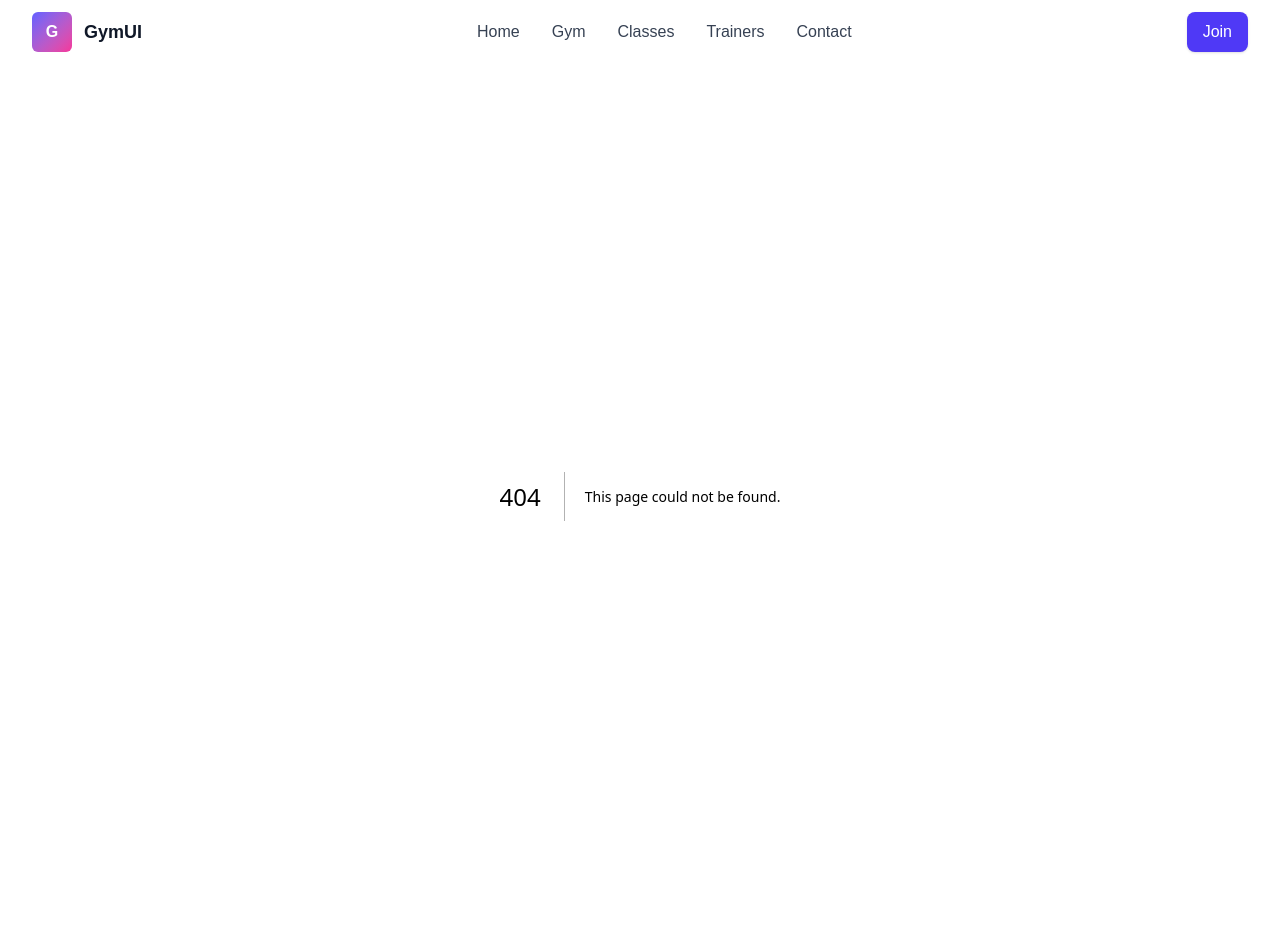
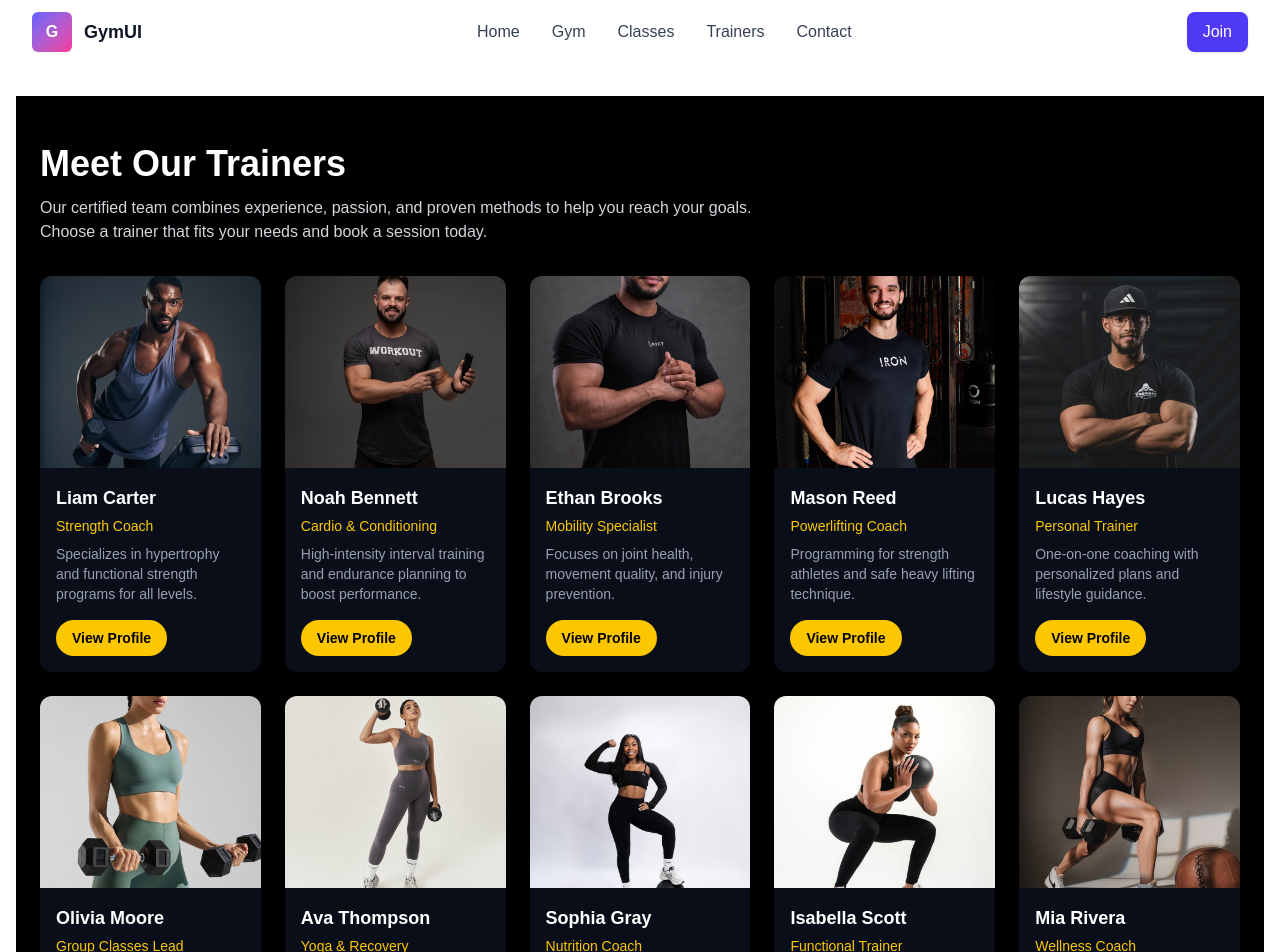
Before and after one commit to petrosasmamaw/Gym, a Next.js app: page /trainers in a window 1280 px wide. Before the commit this address had no page. Shown: the top 952 px of the page. Before the commit the page ends 928 px from the top, so only its background shows below. Built offline with nearby package versions, Linux system fonts and the light colour scheme.

Commit message:
add trianers page

```diff
--- /dev/null
+++ b/src/app/trainers/page.js
@@ -0,0 +1,46 @@
+import React from "react";
+
+const trainers = [
+  { name: "Liam Carter", role: "Strength Coach", img: "/images/man trianer 1.jpg", bio: "Specializes in hypertrophy and functional strength programs for all levels." },
+  { name: "Noah Bennett", role: "Cardio & Conditioning", img: "/images/man trianer 2.jpg", bio: "High-intensity interval training and endurance planning to boost performance." },
+  { name: "Ethan Brooks", role: "Mobility Specialist", img: "/images/man trianer 3.jpg", bio: "Focuses on joint health, movement quality, and injury prevention." },
+  { name: "Mason Reed", role: "Powerlifting Coach", img: "/images/man trianer 4.jpg", bio: "Programming for strength athletes and safe heavy lifting technique." },
+  { name: "Lucas Hayes", role: "Personal Trainer", img: "/images/man trianer 5.jpg", bio: "One-on-one coaching with personalized plans and lifestyle guidance." },
+
+  { name: "Olivia Moore", role: "Group Classes Lead", img: "/images/woman trianer 1.jpg", bio: "Leads motivating group sessions with focus on form and community." },
+  { name: "Ava Thompson", role: "Yoga & Recovery", img: "/images/woman trianer 2.jpg", bio: "Combines restorative yoga and recovery protocols for better results." },
+  { name: "Sophia Gray", role: "Nutrition Coach", img: "/images/woman trianer 3.jpg", bio: "Practical nutrition plans to support training and daily life." },
+  { name: "Isabella Scott", role: "Functional Trainer", img: "/images/woman trianer 4.jpg", bio: "Functional movement patterns for real-world strength and agility." },
+  { name: "Mia Rivera", role: "Wellness Coach", img: "/images/woman trianer 5.jpg", bio: "Holistic coaching covering mindset, recovery, and sustainable habits." },
+];
+
+export default function TrainersPage() {
+  return (
+    <main className="min-h-screen bg-black text-white py-12">
+      <section className="max-w-7xl mx-auto px-6">
+        <div id="trainers" className="mb-8">
+          <h1 className="text-4xl font-extrabold">Meet Our Trainers</h1>
+          <p className="mt-3 text-gray-300 max-w-3xl">Our certified team combines experience, passion, and proven methods to help you reach your goals. Choose a trainer that fits your needs and book a session today.</p>
+        </div>
+
+        <div className="grid grid-cols-1 sm:grid-cols-2 md:grid-cols-3 lg:grid-cols-5 gap-6">
+          {trainers.map((t, i) => (
+            <div key={i} className="bg-gray-900/60 rounded-xl overflow-hidden p-0">
+              <div className="w-full h-48 bg-gray-800">
+                <img src={t.img} alt={t.name} className="w-full h-full object-cover" />
+              </div>
+              <div className="p-4">
+                <h4 className="font-semibold text-lg">{t.name}</h4>
+                <div className="text-yellow-400 text-sm font-medium mt-1">{t.role}</div>
+                <p className="mt-2 text-gray-400 text-sm">{t.bio}</p>
+                <div className="mt-4">
+                  <a href="#" className="inline-block bg-yellow-400 text-black px-4 py-2 rounded-full text-sm font-semibold">View Profile</a>
+                </div>
+              </div>
+            </div>
+          ))}
+        </div>
+      </section>
+    </main>
+  );
+}
```
